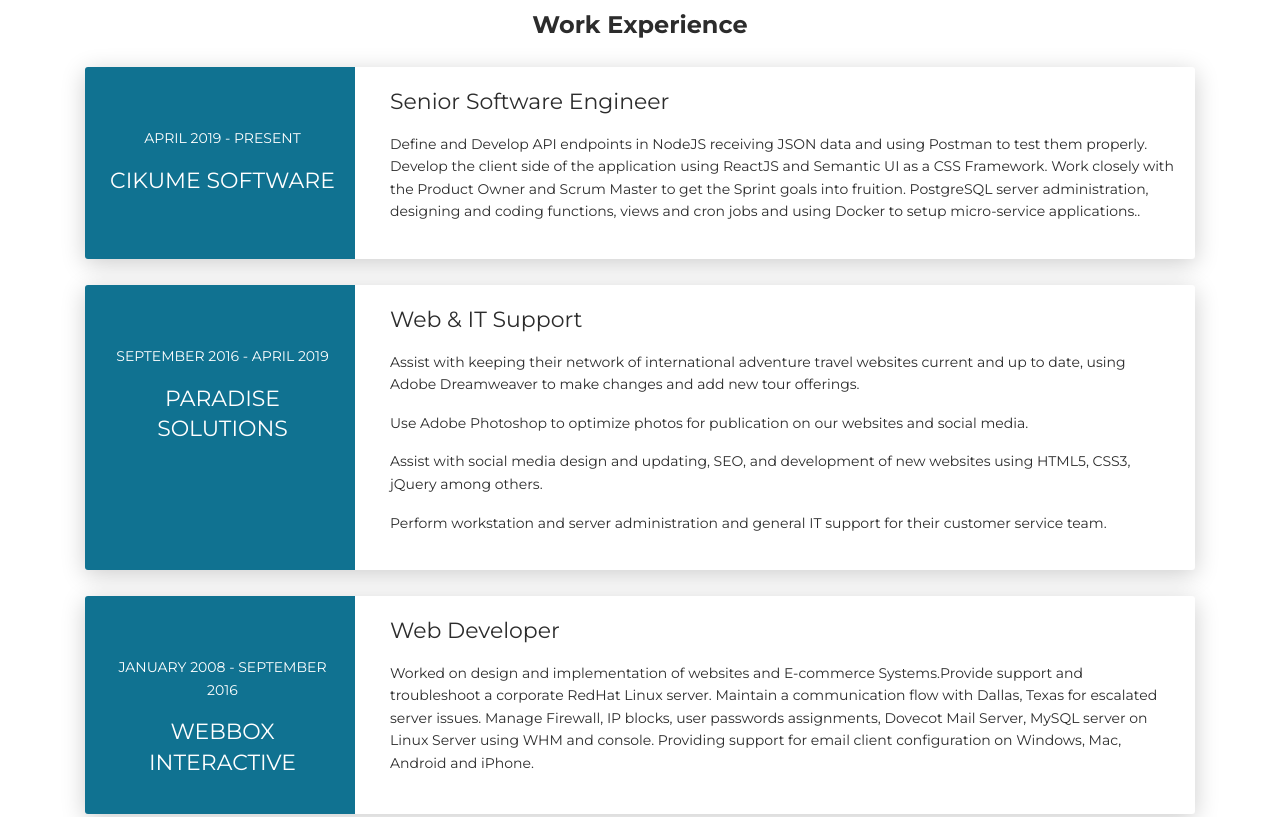
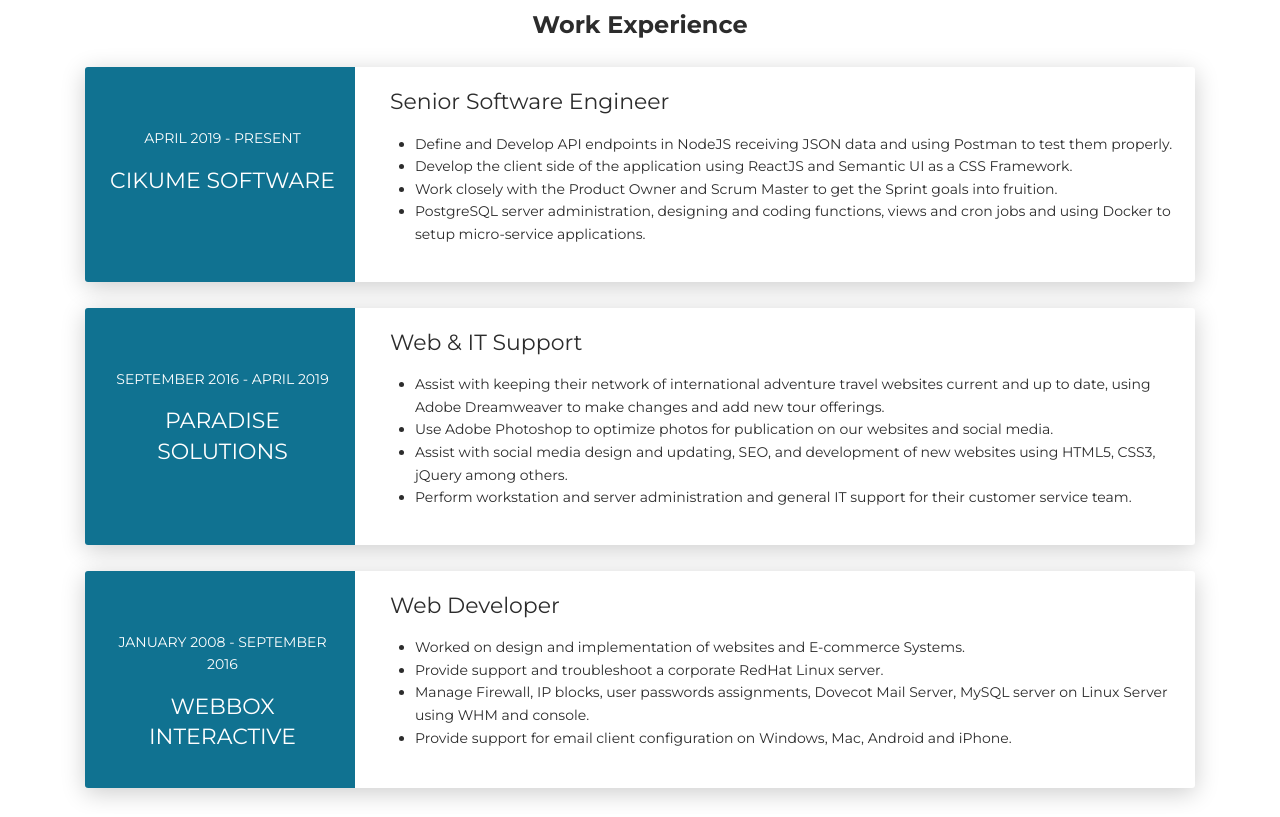
Before and after one commit to ce-castro/cesar-castro.com, a plain HTML site: page index.html in a window 1280 px wide. Shown: the part 1500-2317 px from the top of the page. Drawn offline with Linux system fonts and the light colour scheme.

Commit message:
Format changes

```diff
--- a/css/main.css
+++ b/css/main.css
@@ -2604,3 +2604,7 @@
 /* Common Style */
 .section {
   padding-bottom: 0; }
+
+#experience ul {
+  padding-left: 25px;
+}
--- a/index.html
+++ b/index.html
@@ -49,7 +49,7 @@
       <div class="page-header-image" data-parallax="true" style="background-image: url('images/cc-bg-1.jpg')"></div>
       <div class="container">
         <div class="content-center">
-          <div class="cc-profile-image"><a href="#"><img src="images/profile-pic.jpg" alt="Image"/></a></div>
+          <div class="cc-profile-image"><img src="images/profile-pic.jpg" alt="Cesar Castro"/></div>
           <div class="h2 title">Cesar Castro</div>
           <p class="category text-white">Software and Web Engineer</p>
           <!-- <a class="btn btn-primary" href="#" data-aos="zoom-in" data-aos-anchor="data-aos-anchor" onclick="window.print();return false;">Print CV</a> -->
@@ -57,7 +57,7 @@
       </div>
       <div class="section">
         <div class="container">
-          <div class="button-container"><a class="btn btn-default btn-round btn-lg btn-icon" href="https://github.com/ce-castro/" target="_blank" rel="tooltip" title="Follow me on GitHub"><i class="fa fa-github"></i></a></div>
+          <div class="button-container"><a class="btn btn-default btn-round btn-lg btn-icon" href="https://github.com/ce-castro/" target="_blank" rel="tooltip" title="Follow me on GitHub"><i class="fa fa-github"></i></a><a class="btn btn-default btn-round btn-lg btn-icon" href="https://www.linkedin.com/in/cesar-castro-984362b1/" target="_blank" rel="tooltip" title="Follow me on LinkedIn"><i class="fa fa-linkedin"></i></a></div>
         </div>
       </div>
     </div>
@@ -178,7 +178,12 @@
         <div class="col-md-9" data-aos="fade-left" data-aos-offset="50" data-aos-duration="500">
           <div class="card-body">
             <div class="h5">Senior Software Engineer</div>
-            <p>Define and Develop API endpoints in NodeJS receiving JSON data and using Postman to test them properly. Develop the client side of the application using ReactJS and Semantic UI as a CSS Framework. Work closely with the Product Owner and Scrum Master to get the Sprint goals into fruition. PostgreSQL server administration, designing and coding functions, views and cron jobs and using Docker to setup micro-service applications..</p>
+            <ul>
+              <li>Define and Develop API endpoints in NodeJS receiving JSON data and using Postman to test them properly.</li>
+              <li>Develop the client side of the application using ReactJS and Semantic UI as a CSS Framework.</li>
+              <li>Work closely with the Product Owner and Scrum Master to get the Sprint goals into fruition.</li>
+              <li>PostgreSQL server administration, designing and coding functions, views and cron jobs and using Docker to setup micro-service applications.</li>
+            </ul>
           </div>
         </div>
       </div>
@@ -194,13 +199,12 @@
         <div class="col-md-9" data-aos="fade-left" data-aos-offset="50" data-aos-duration="500">
           <div class="card-body">
             <div class="h5">Web & IT Support</div>
-            <p>Assist with keeping their network of international adventure travel websites current and up to date, using Adobe Dreamweaver to make changes and add new tour offerings.</p>
-
-            <p>Use Adobe Photoshop to optimize photos for publication on our websites and social media.</p>
-
-            <p>Assist with social media design and updating, SEO, and development of new websites using HTML5, CSS3, jQuery among others.</p>
-
-            <p>Perform workstation and server administration and general IT support for their customer service team.</p>
+            <ul>
+              <li>Assist with keeping their network of international adventure travel websites current and up to date, using Adobe Dreamweaver to make changes and add new tour offerings.</li>
+              <li>Use Adobe Photoshop to optimize photos for publication on our websites and social media.</li>
+              <li>Assist with social media design and updating, SEO, and development of new websites using HTML5, CSS3, jQuery among others.</li>
+              <li>Perform workstation and server administration and general IT support for their customer service team.</li>
+            </ul>
           </div>
         </div>
       </div>
@@ -216,7 +220,12 @@
         <div class="col-md-9" data-aos="fade-left" data-aos-offset="50" data-aos-duration="500">
           <div class="card-body">
             <div class="h5">Web Developer</div>
-            <p>Worked on design and implementation of websites and E-commerce Systems.Provide support and troubleshoot a corporate RedHat Linux server. Maintain a communication flow with Dallas, Texas for escalated server issues. Manage Firewall, IP blocks, user passwords assignments, Dovecot Mail Server, MySQL server on Linux Server using WHM and console. Providing support for email client configuration on Windows, Mac, Android and iPhone.</p>
+            <ul>
+              <li>Worked on design and implementation of websites and E-commerce Systems.</li>
+              <li>Provide support and troubleshoot a corporate RedHat Linux server.</li>
+              <li>Manage Firewall, IP blocks, user passwords assignments, Dovecot Mail Server, MySQL server on Linux Server using WHM and console.</li>
+              <li>Provide support for email client configuration on Windows, Mac, Android and iPhone.</li>
+            </ul>
           </div>
         </div>
       </div>
@@ -250,7 +259,7 @@
     <div class="container">
       <div class="cc-contact">
         <div class="row">
-          <div class="col-md-9">
+          <div class="col-md-10">
             <div class="card mb-0" data-aos="zoom-in">
               <div class="h4 text-center title">Contact Me</div>
               <div class="row">
@@ -290,6 +299,8 @@
                 </div>
                 <div class="col-md-6">
                   <div class="card-body">
+                    <p class="mb-0"><strong>LinkedIn</strong></p>
+                    <p class="pb-2"><a href="https://www.linkedin.com/in/cesar-castro-984362b1/" target="_blank" style="color: #2c2c2c;">Click here</a></p>
                     <p class="mb-0"><strong>Telegram</strong></p>
                     <p class="pb-2">+503 76056528</p>
                     <p class="mb-0"><strong>Email</strong></p>
```
